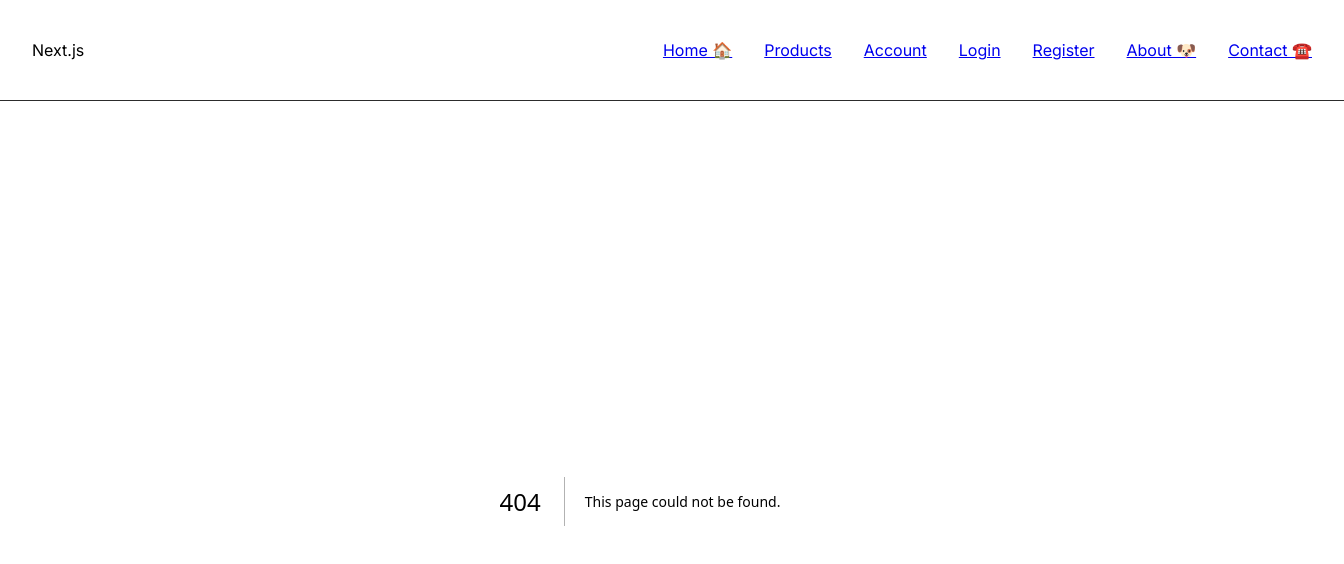
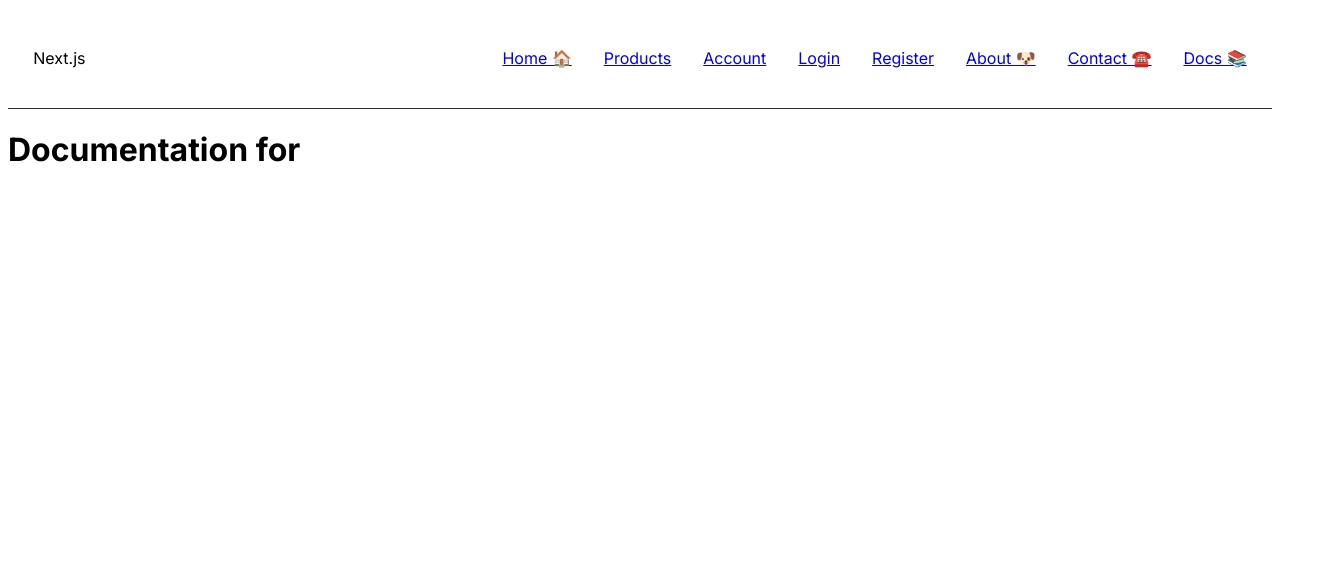
Before and after one commit to Biotechnologyguy/next-js-routing-demo, a Next.js app: page /docs in a window 1280 px wide. Before the commit this address had no page. Shown: the top 564 px of the page, 1344 px wide, since content can reach past the window. Built offline with nearby package versions, Linux system fonts and the light colour scheme.

Commit message:
Code for catch all segment in routing

```diff
--- /dev/null
+++ b/app/(catch-all)/docs/[...slug]/page.tsx
@@ -0,0 +1,14 @@
+
+const FeaturePage = ({params} : {
+    params: {
+        slug: string[]
+    }
+}) => {
+  return (
+    <h1>
+      Documentation for {params.slug.join(' -> ')}
+    </h1>
+  )
+}
+
+export default FeaturePage
--- a/components/navbar.module.css
+++ b/components/navbar.module.css
@@ -1,6 +1,6 @@
 .nav {
-    width: 100%;
-    padding: 1.5rem 2rem;
+    width: 96%;
+    padding: 1.5rem 2%;
 
     display: flex;
     align-items: center;
--- a/components/navbar.tsx
+++ b/components/navbar.tsx
@@ -29,6 +29,9 @@ const Navbar = () => {
           <Link href='/contact'>
             <li>Contact ☎️</li>
           </Link>
+          <Link href='/docs'>
+            <li>Docs 📚</li>
+          </Link>
         </ul>
       </nav>
     </header>
```
Also changed, not shown: app/(catch-all)/docs/page.tsx (added, +22 -0 lines).
